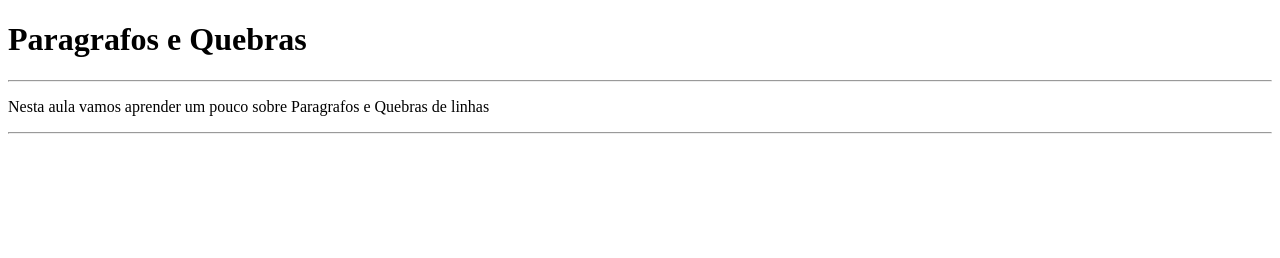
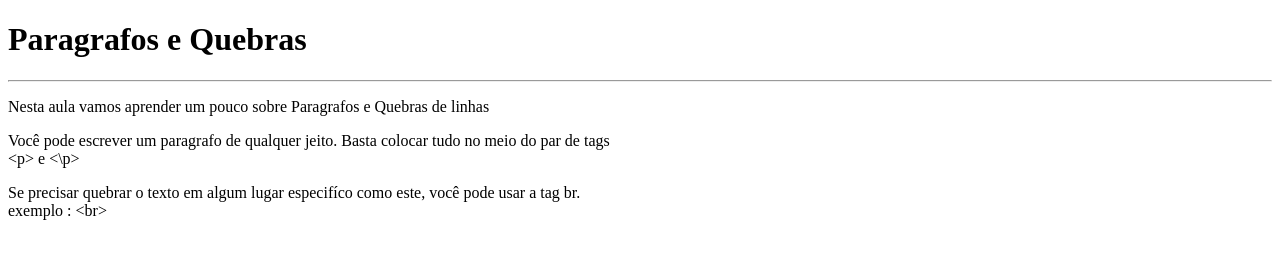
Before and after one commit to Dev-Livia/HtmlAndCss, a plain HTML site: page Modulo01/Ex002/index.html in a window 1280 px wide. Drawn offline with Linux system fonts and the light colour scheme.

Commit message:
Update index.html

```diff
--- a/Modulo01/Ex002/index.html
+++ b/Modulo01/Ex002/index.html
@@ -11,7 +11,26 @@
 
     <hr>
     <p>Nesta aula vamos aprender um pouco sobre Paragrafos e Quebras de linhas</p>
-    <hr>
+
+
+    <p>Você pode escrever
+    um paragrafo de qualquer jeito.
+    Basta colocar
+    tudo no meio do par de tags
+    <br>
+    &lt;p&gt; e &lt;\p&gt; </p>
+
+    <p>
+        Se precisar quebrar
+        o texto em algum lugar
+        especifíco como este,
+        você pode usar a tag br.
+        <br>
+        exemplo :
+        &lt;br&gt;
+
+
+    </p>
 
 </body>
 </html>
```
